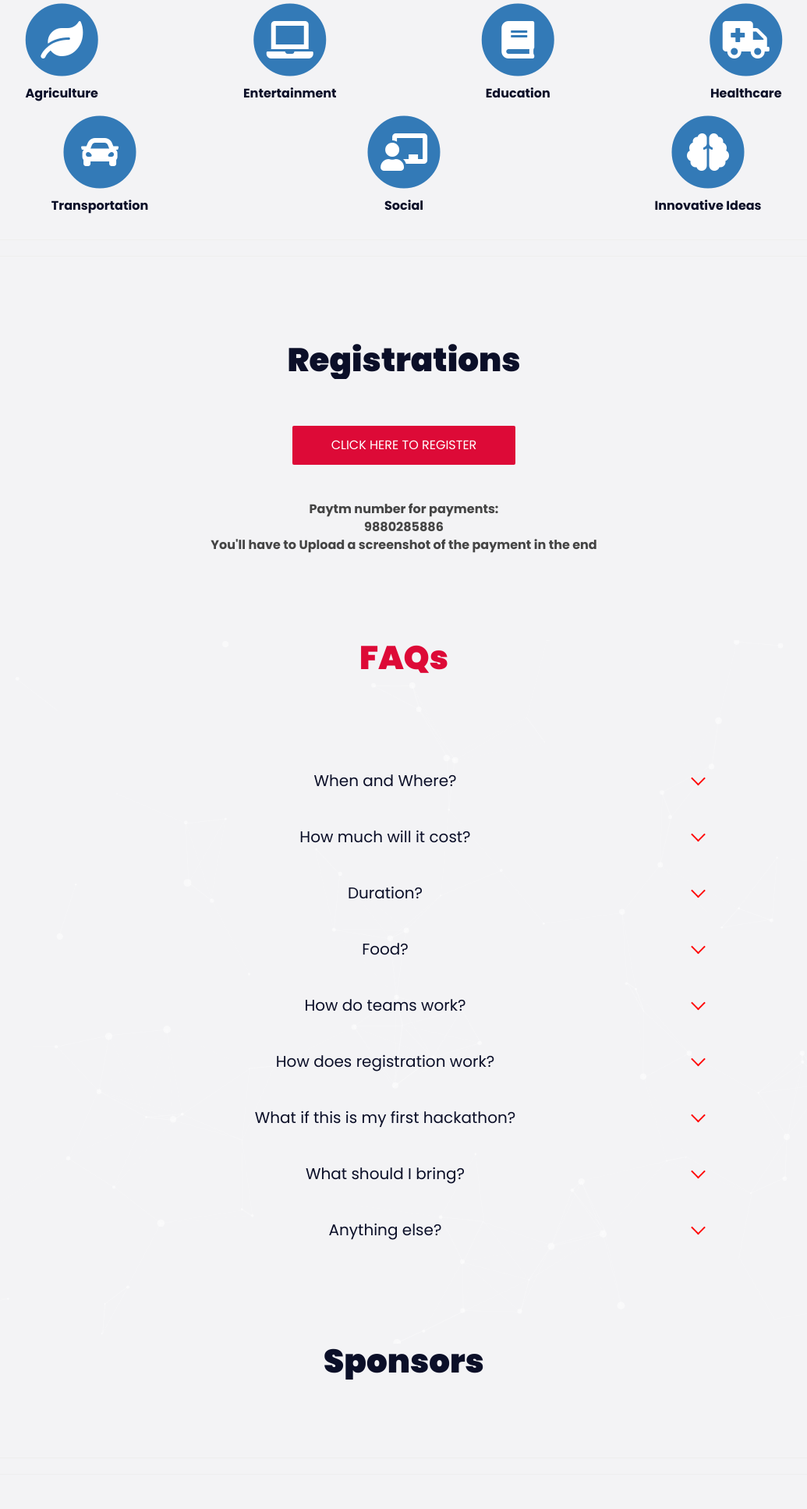
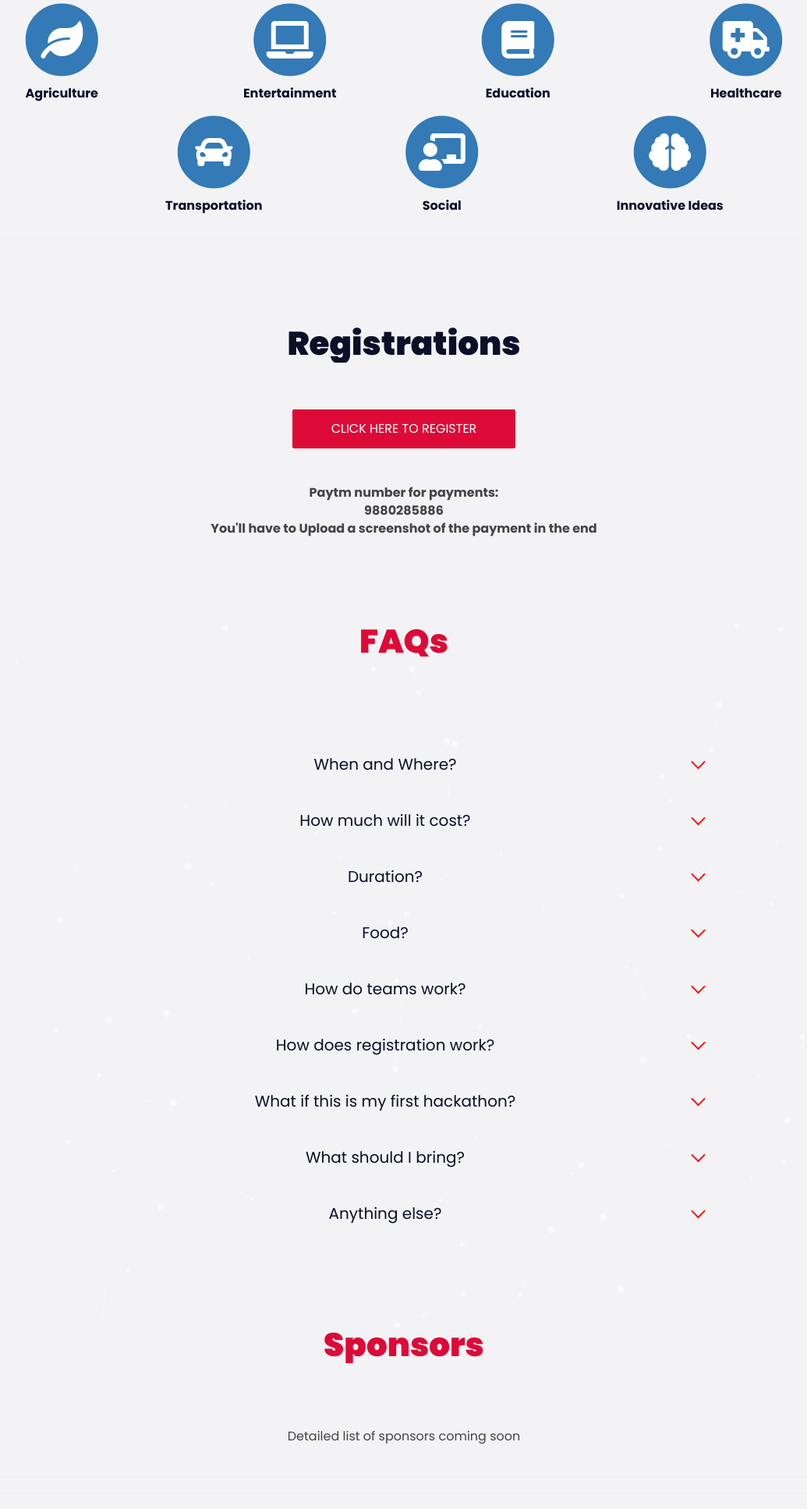
Before and after one commit to sentinelhackksit/sentinelhackksit.github.io, a plain HTML site: page index.html in a window 1280 px wide. Shown: the part 1925-3860 px from the top of the page at 78% size, without its empty margins (122-1157 px from the left). Drawn offline with nearby package versions, Linux system fonts and the light colour scheme; some packages are replaced by stand-ins of ours.

Commit message:
Update sponsor list

```diff
--- a/index.html
+++ b/index.html
@@ -247,7 +247,7 @@
 					<h2 class="section-heading text-uppercase"> </h2>
 				</div>
 				<div class="row text-center">
-					<div class="col-md-4">
+					<div class="col-md-3 col-md-offset-2">
 						<span class="fa-stack fa-3x">
 							<i class="fas fa-circle fa-stack-2x text-primary"></i>
 							<i class="fas fa-car fa-stack-1x fa-inverse"></i>
@@ -255,7 +255,7 @@
 						<h4 class="service-heading">Transportation</h4>
 						<p class="text-muted"></p>
 					</div>
-					<div class="col-md-4">
+					<div class="col-md-3">
 						<span class="fa-stack fa-3x">
 							<i class="fas fa-circle fa-stack-2x text-primary"></i>
 							<i class="fas fa-chalkboard-teacher fa-stack-1x fa-inverse"></i>
@@ -263,7 +263,7 @@
 						<h4 class="service-heading">Social</h4>
 						<p class="text-muted"></p>
 					</div>
-					<div class="col-md-4">
+					<div class="col-md-3">
 						<span class="fa-stack fa-3x">
 							<i class="fas fa-circle fa-stack-2x text-primary"></i>
 							<i class="fas fa-brain fa-stack-1x fa-inverse"></i>
@@ -276,8 +276,6 @@
 		</section>
 
 		<hr/>
-
-			<hr/>
 
 			<div id="registration" class="section wow bounceInRight">
 				<div class="container" style="align:center;">
@@ -390,10 +388,17 @@
 			<!--/FAQs -->
 
 			<!-- <hr style=""/> -->
-			<div id="rules" class="section wow bounceInRight">
+			<div id="sponsors" class="section wow bounceInRight">
 				<div class="container">
 			<div class="section-title">
-				<h3 class="title"><span>Sponsors</span> </h3>
+				<h1 class="title"><span style="color: #dd0a37;">Sponsors</span> </h1>
+			</div>
+			<div class="row" style="align:center;">
+				<div class="col-xs-12">
+					<center><br />
+						Detailed list of sponsors coming soon
+					</center>
+				</div>
 			</div>
 			</div>
 			</div>
```
